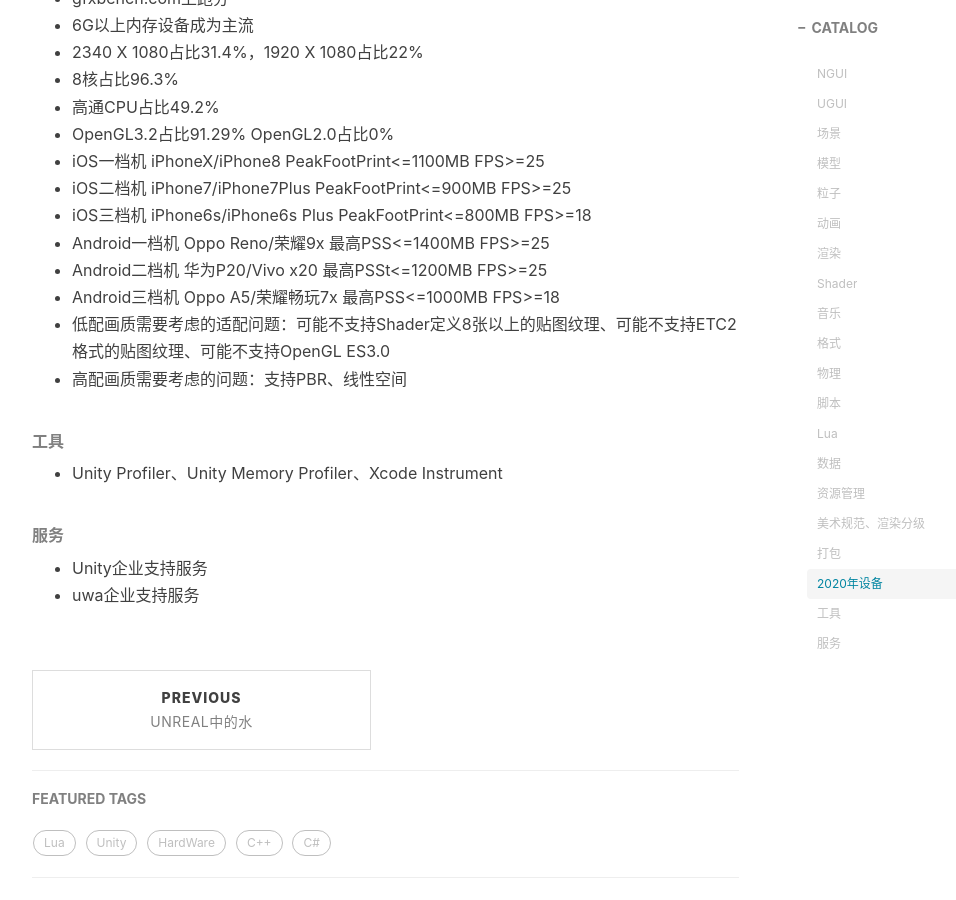
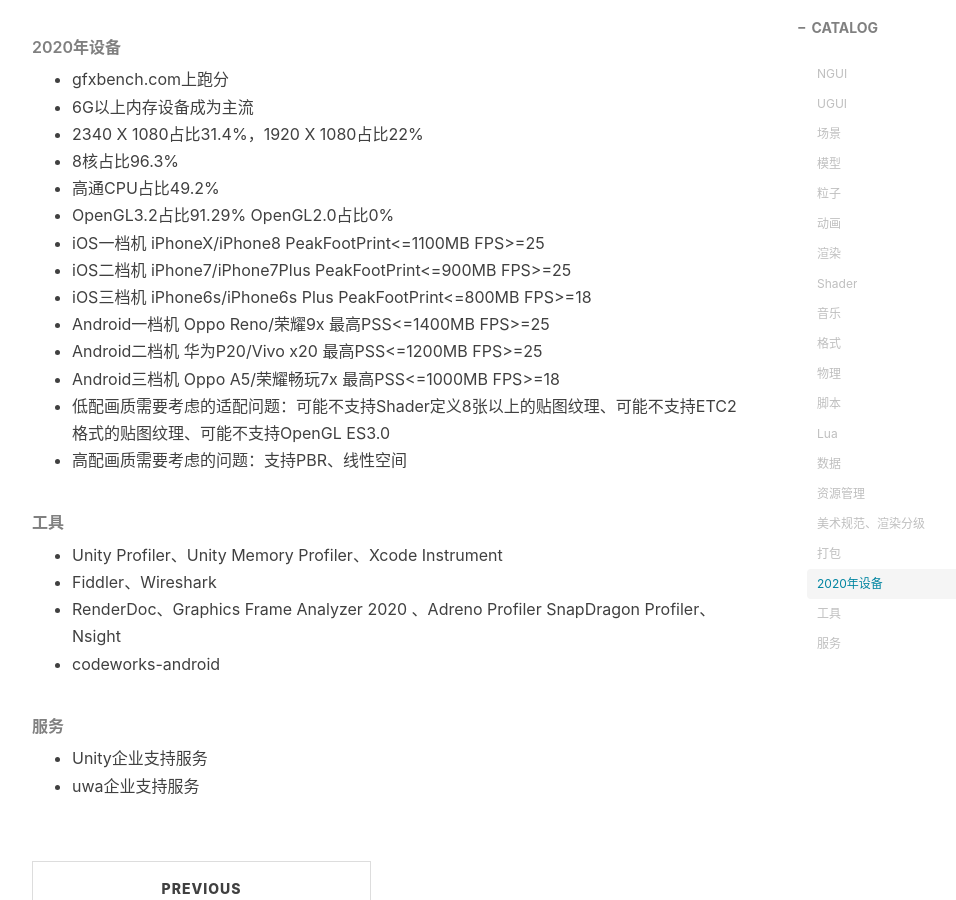
Before and after one commit to chenanbao/chenanbao.github.io, a Jekyll site: the page built from _posts/2021-05-07-Unity性能优化.md, in a window 1280 px wide and 900 px high, scrolled down 8969 px. Shown: the whole window, without its empty margins (233-1189 px from the left). Built offline with Jekyll 4.4.1, drawn with Linux system fonts in a browser that asks for light colours; nearby versions of some CDN libraries; comment, search, counter and statistics services are not loaded; some of the changed text lies outside the part shown.

Commit message:
Update 2021-05-07-Unity性能优化.md

```diff
--- a/_posts/2021-05-07-Unity性能优化.md
+++ b/_posts/2021-05-07-Unity性能优化.md
@@ -240,13 +243,16 @@
 * iOS二档机 iPhone7/iPhone7Plus PeakFootPrint<=900MB FPS>=25
 * iOS三档机 iPhone6s/iPhone6s Plus PeakFootPrint<=800MB FPS>=18
 * Android一档机 Oppo Reno/荣耀9x 最高PSS<=1400MB FPS>=25
-* Android二档机 华为P20/Vivo x20 最高PSSt<=1200MB FPS>=25
+* Android二档机 华为P20/Vivo x20 最高PSS<=1200MB FPS>=25
 * Android三档机 Oppo A5/荣耀畅玩7x 最高PSS<=1000MB FPS>=18
 * 低配画质需要考虑的适配问题：可能不支持Shader定义8张以上的贴图纹理、可能不支持ETC2格式的贴图纹理、可能不支持OpenGL ES3.0
 * 高配画质需要考虑的问题：支持PBR、线性空间
 
 ###### 工具
 * Unity Profiler、Unity Memory Profiler、Xcode Instrument
+* Fiddler、Wireshark
+* RenderDoc、Graphics Frame Analyzer 2020 、Adreno Profiler SnapDragon Profiler、Nsight
+* codeworks-android
 
 ###### 服务
 * Unity企业支持服务
```
Also changed, not shown: other parts of _posts/2021-05-07-Unity性能优化.md (+3 -0 lines).
